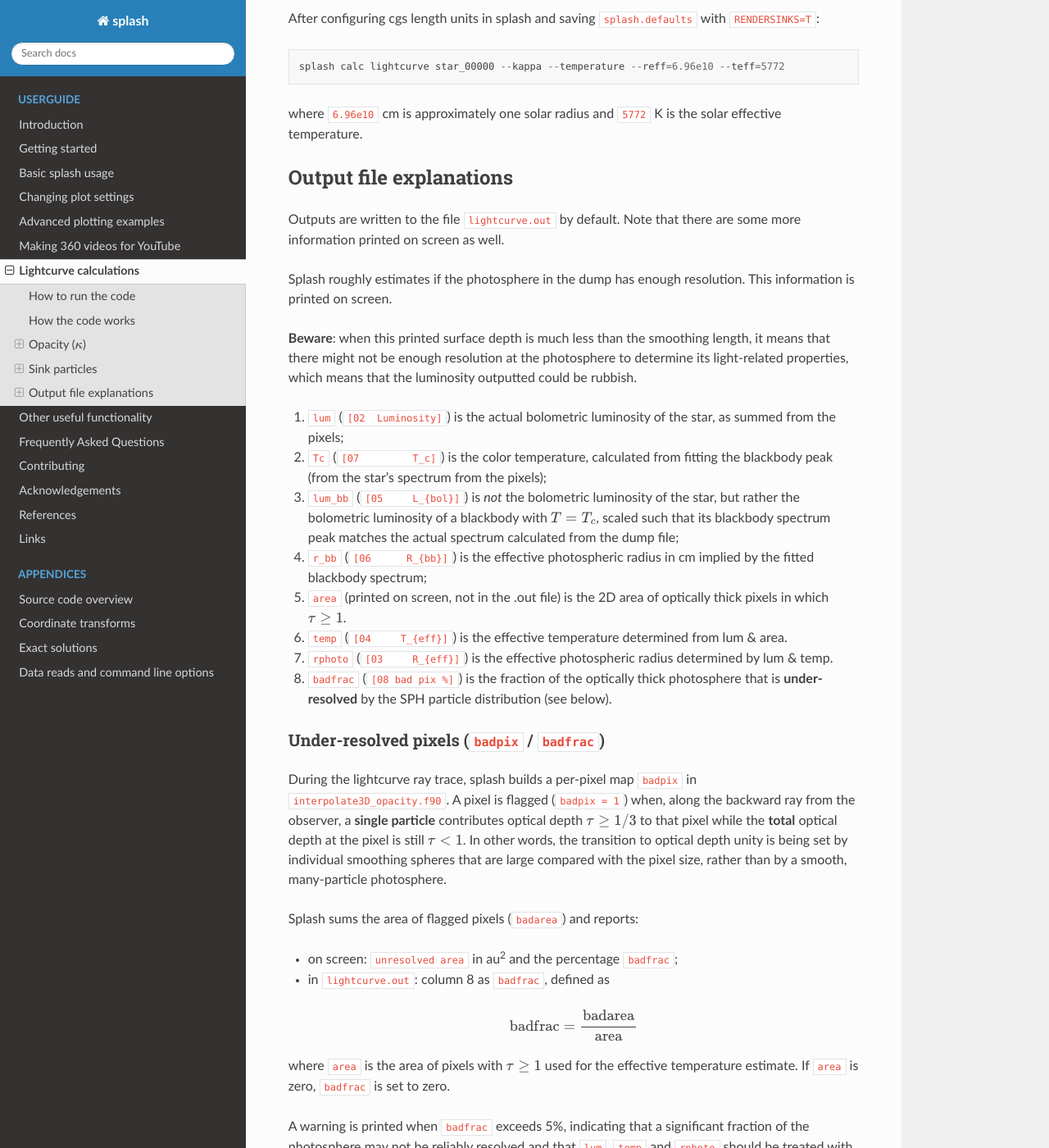
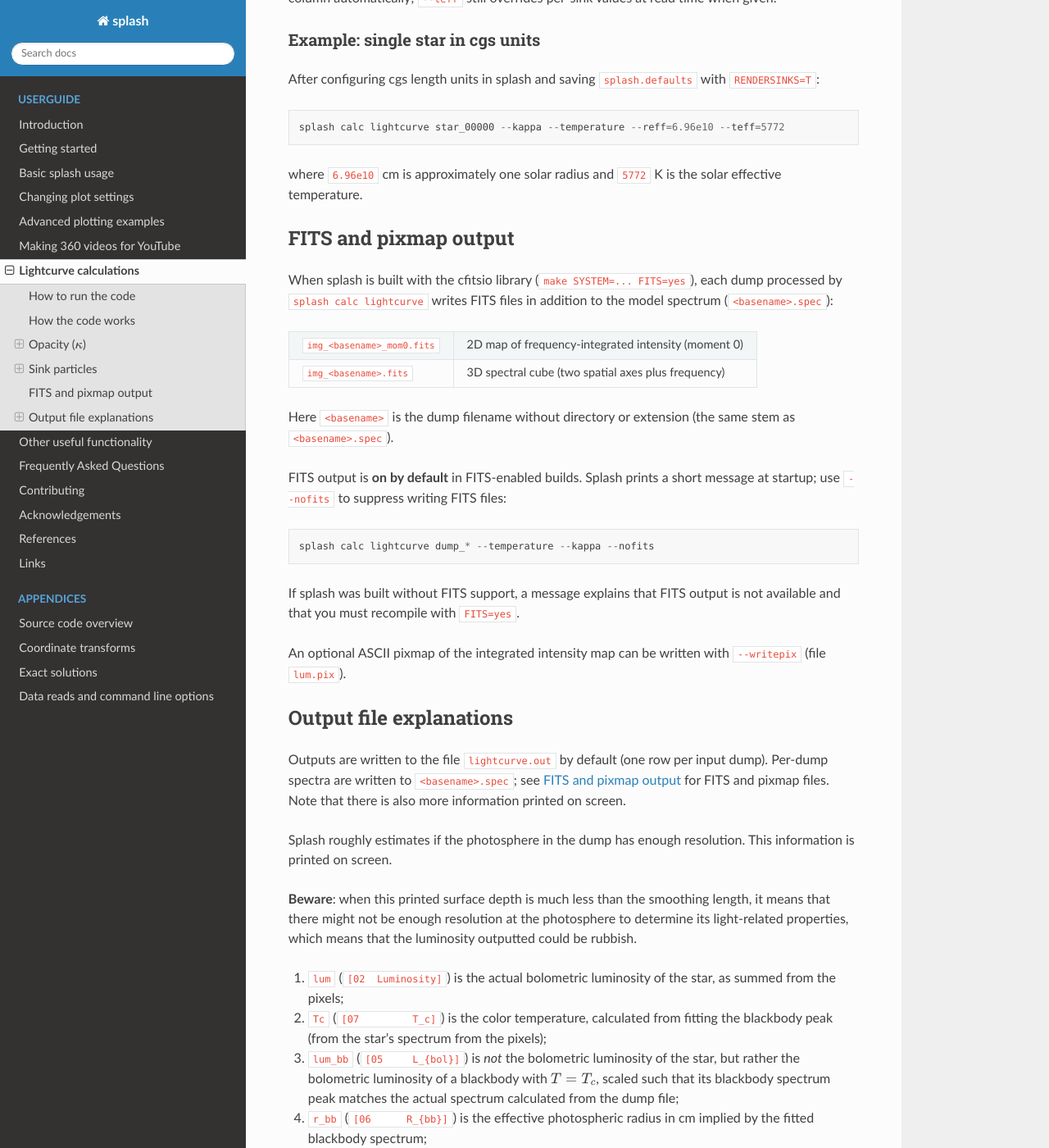
Before and after one commit to danieljprice/splash, a Sphinx documentation site: the page built from docs/lightcurve.rst, in a window 1280 px wide and 1400 px high, scrolled down 5814 px. Shown: the whole window at 82% size. Built offline with Sphinx 7.4.7 and the Read the Docs theme 3.1.0, drawn with Linux system fonts in a browser that asks for light colours; some of the changed text lies outside the part shown.

Commit message:
(lightcurve) write fits files by default if FITS=yes

```diff
--- a/docs/lightcurve.rst
+++ b/docs/lightcurve.rst
@@ -36,6 +36,8 @@ Therefore, before running ``splash calc lightcurve``, it is necessary to first r
 4. save the settings (enter s for the (s)ave option in the main menu)
 
 After setting and saving the settings, you can now exit splash and run the above commandline, with the optional ``--kappa`` and ``--temperature`` flag to ask splash to compute opacity and temperature respectively (more on that later).
+
+If splash was compiled with cfitsio (``FITS=yes``), FITS images and a spectral cube are written for each dump by default (see :ref:`sec:lcfits`). Use ``--nofits`` to turn this off.
 
 
 By default, this calculates the lightcurve seen by an observer at +z direction infinitely away from the source.
@@ -289,12 +291,44 @@ where ``6.96e10`` cm is approximately one solar radius and ``5772`` K is the sol
 temperature.
 
 
+.. _sec:lcfits:
+
+FITS and pixmap output
+----------------------
+
+When splash is built with the cfitsio library (``make SYSTEM=... FITS=yes``), each dump
+processed by ``splash calc lightcurve`` writes FITS files in addition to the model spectrum
+(``<basename>.spec``):
+
++-------------------------------+----------------------------------------------------------+
+| ``img_<basename>_mom0.fits``  | 2D map of frequency-integrated intensity (moment 0)      |
++-------------------------------+----------------------------------------------------------+
+| ``img_<basename>.fits``       | 3D spectral cube (two spatial axes plus frequency)       |
++-------------------------------+----------------------------------------------------------+
+
+Here ``<basename>`` is the dump filename without directory or extension (the same stem as
+``<basename>.spec``).
+
+FITS output is **on by default** in FITS-enabled builds. Splash prints a short message at
+startup; use ``--nofits`` to suppress writing FITS files::
+
+    splash calc lightcurve dump_* --temperature --kappa --nofits
+
+If splash was built without FITS support, a message explains that FITS output is not available
+and that you must recompile with ``FITS=yes``.
+
+An optional ASCII pixmap of the integrated intensity map can be written with ``--writepix``
+(file ``lum.pix``).
+
+
 .. _sec:lcoutput:
 
 Output file explanations
 ------------------------
 
-Outputs are written to the file ``lightcurve.out`` by default. Note that there are some more information printed on screen as well.
+Outputs are written to the file ``lightcurve.out`` by default (one row per input dump).
+Per-dump spectra are written to ``<basename>.spec``; see :ref:`sec:lcfits` for FITS and pixmap
+files. Note that there is also more information printed on screen.
 
 Splash roughly estimates if the photosphere in the dump has enough resolution.
 This information is printed on screen.
```
Also changed, not shown: 3 other files.
